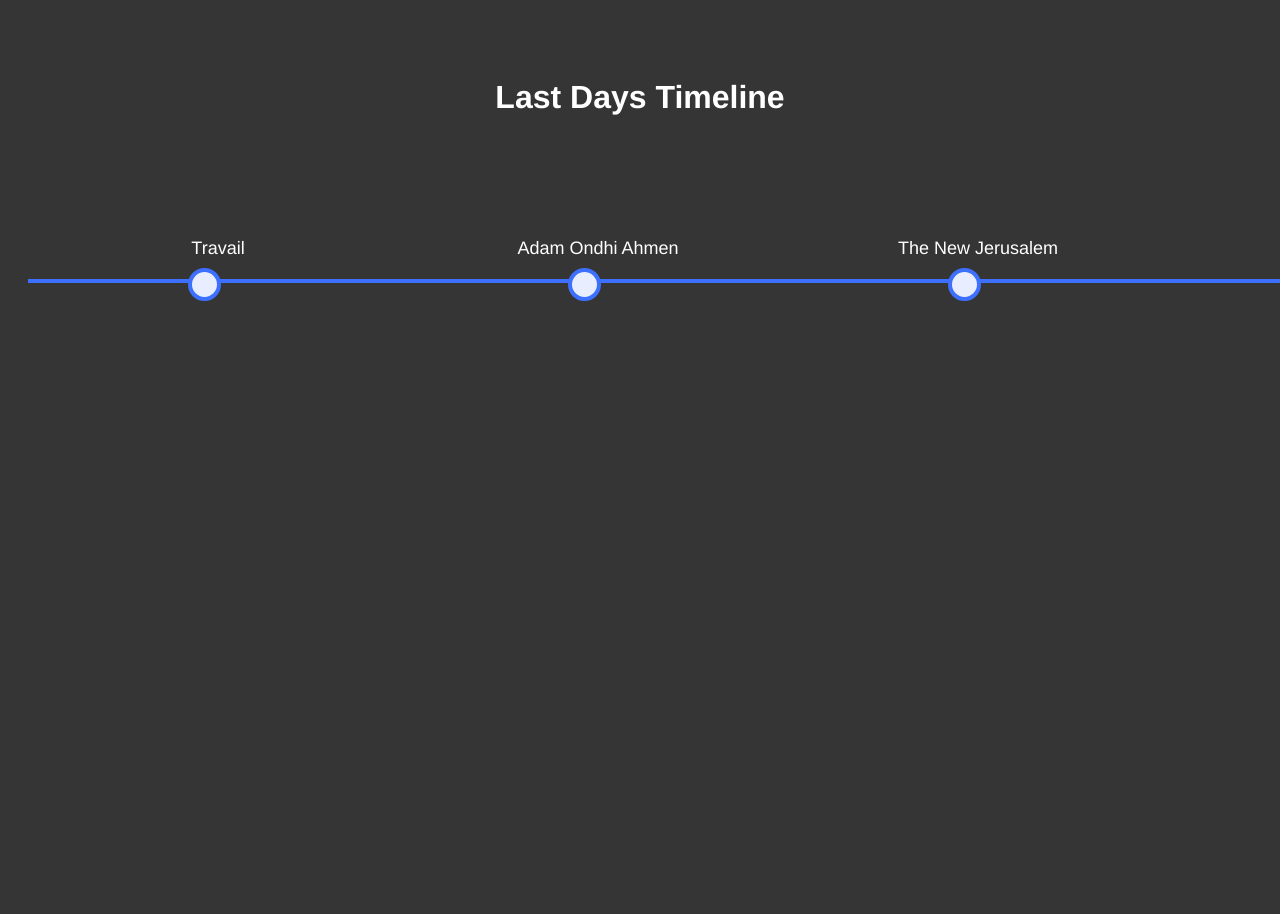
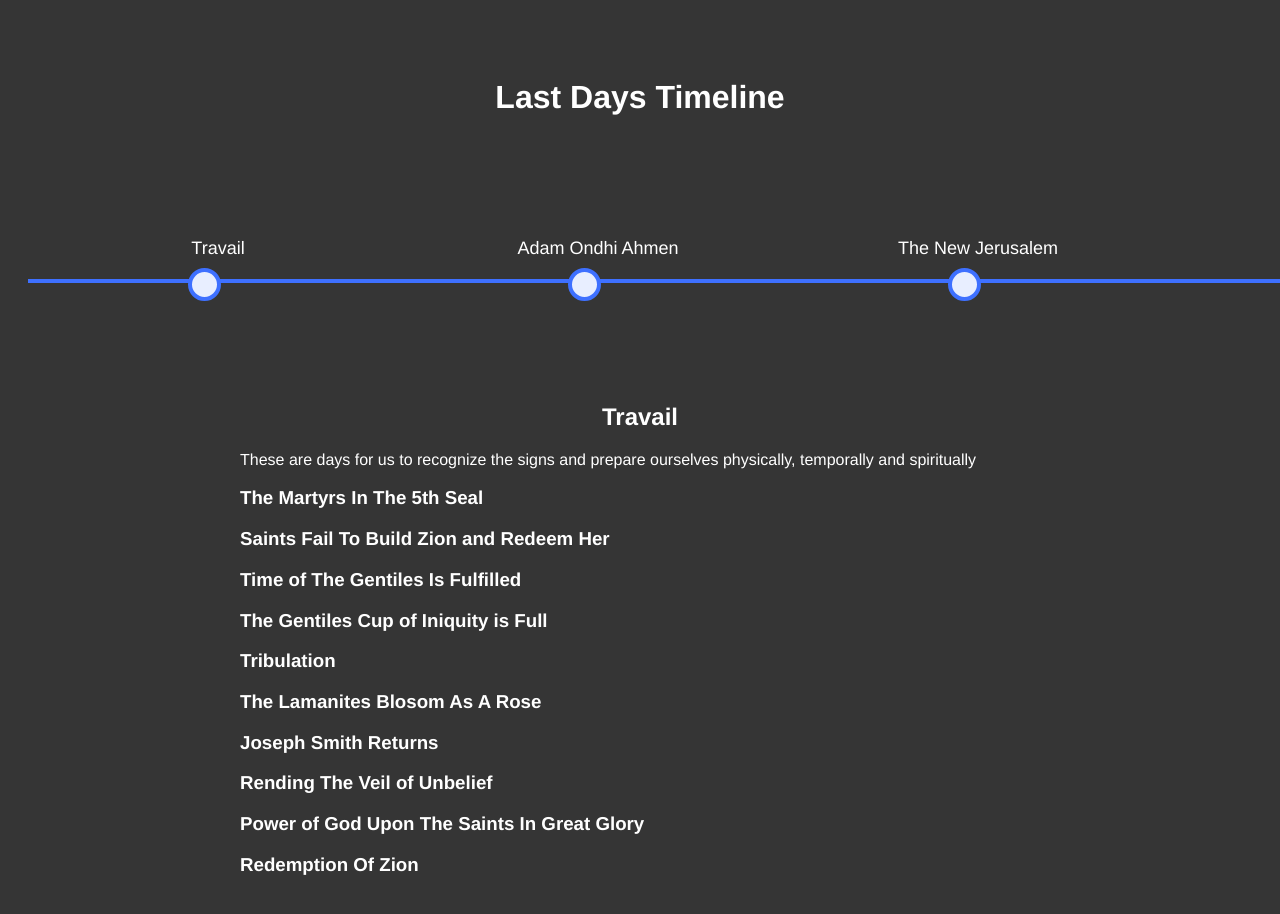
Before and after one commit to AndySouthwick/macro-lastday-timeline, a Vue app: page / in a window 1280 px wide. Shown: the top 914 px of the page. Before the commit the page ends 800 px from the top, so only its background shows below. Built offline with nearby package versions, Linux system fonts and the light colour scheme.

Commit message:
fix(timeline): ui updates

```diff
--- a/src/components/MacroLastDaysTimeline.vue
+++ b/src/components/MacroLastDaysTimeline.vue
@@ -1,5 +1,5 @@
 <script>
-import Swiper from "swiper";
+import { Swiper } from "swiper";
 import MacroLastDayTimeLine from "./../../json/macroLastDaysTimeline.json";
 export default {
   name: "MacroLastDaysTimeline",
@@ -10,21 +10,35 @@ export default {
     return {
       macroLastDayTimeline: MacroLastDayTimeLine,
       selectedData: "",
+      showSectionData: null,
     };
   },
   methods: {
     selectItem(data) {
+      console.log(data)
       this.selectedData = data;
+    },
+    openSection(index) {
+      this.showSectionData = index;
     },
   },
   mounted() {
-    new Swiper(".swiper-container", {
+    const swiper = new Swiper(".swiper-container", {
       pagination: ".swiper-pagination",
       slidesPerView: 1,
       grabCursor: true,
       paginationClickable: true,
       nextButton: ".next-slide",
       prevButton: ".prev-slide",
+        on: {
+    init:(data) => {
+      console.log('swiper initialized');
+      this.selectedData = MacroLastDayTimeLine.timeLineItems[MacroLastDayTimeLine.macroTimeLine[data.activeIndex]]
+    },
+  },
+    });
+    swiper.on("slideChange", (data) => {
+      this.selectedData = MacroLastDayTimeLine.timeLineItems[MacroLastDayTimeLine.macroTimeLine[data.activeIndex]]
     });
   },
 };
@@ -55,28 +69,41 @@ export default {
           <!-- Add Pagination -->
           <div class="swiper-pagination"></div>
         </div>
+        <div class="Conent">
           <h2>{{ selectedData.title }}</h2>
           <p>{{ selectedData.description }}</p>
           <div v-for="(event, index) in selectedData.events" :key="index">
-          <h3>{{ event.eventName }}</h3>
+            <h3 @click="openSection(index)" class="Selectable">
+              {{ event.eventName }}
+            </h3>
             <ul>
+              <div v-if="showSectionData == index">
                 <li
                   v-for="(sourceItem, sourceidx) in event.sources"
                   :key="sourceidx"
                 >
-              <a :href="sourceItem.ref" v-if="sourceItem.ref">{{
-                sourceItem.source
-              }}</a>
+                  <a
+                    :href="sourceItem.ref"
+                    v-if="sourceItem.ref"
+                    target="_blank"
+                    >{{ sourceItem.source }}</a
+                  >
                 </li>
+              </div>
+              <div v-if="showSectionData === index">
                 <li v-for="(event, index) in event.events" :key="index">
-              {{ event.eventName }}
+                  <strong>{{ event.eventName }}</strong>
                   <ul>
                     <li v-for="(source, index) in event.sources" :key="index">
-                  <a :href="source.ref">{{source.source}}</a>
+                      <a :href="source.ref" target="_blank">{{
+                        source.source
+                      }}</a>
                     </li>
                   </ul>
                 </li>
+              </div>
             </ul>
+          </div>
         </div>
       </div>
     </div>
@@ -85,6 +112,17 @@ export default {
 </template>
 <!-- Add "scoped" attribute to limit CSS to this component only -->
 <style>
+ç .Selectable {
+  cursor: pointer;
+}
+.Conent {
+  max-width: 800px;
+  margin-left: auto;
+  margin-right: auto;
+}
+.Conent h2 {
+  text-align: center;
+}
 body {
   background: #353535;
   color: #fff;
```
Also changed, not shown: 2 other files (tests, documents, lock files or other folders). Lines whose indentation alone changed are shown as unchanged.
